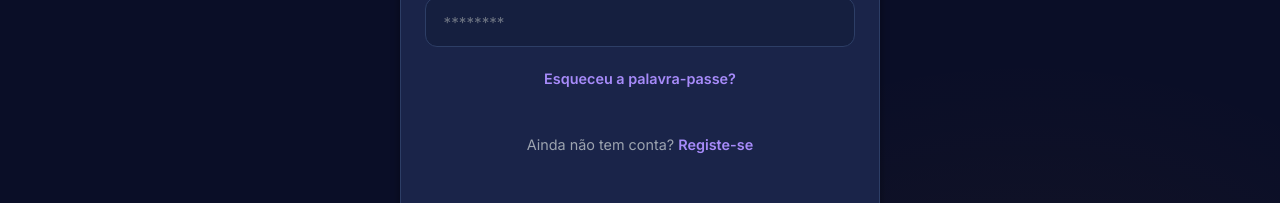
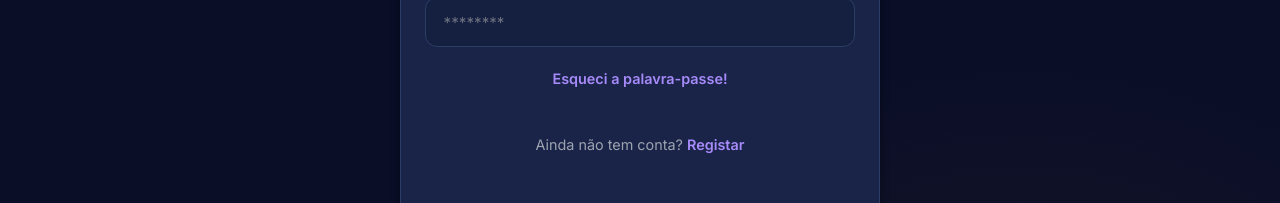
Before and after one commit to adrianfalcaodev/CodeQuest, a React (Vite) app in the folder Frontend/: page /login in a window 1280 px wide. Shown: the part 386-589 px from the top of the page. Built offline with nearby package versions, Linux system fonts and the light colour scheme; no server answers.

Commit message:
Pequena mudança na pagina de login

```diff
--- a/Frontend/src/pages/LoginPage.jsx
+++ b/Frontend/src/pages/LoginPage.jsx
@@ -68,14 +68,14 @@ export default function LoginPage() {
 
           <p>
             <Link className="card-link" to="/esqueceusenha">
-              Esqueceu a palavra-passe?
+              Esqueci a palavra-passe!
             </Link>
           </p>
 
           <p>
             Ainda não tem conta?{" "}
             <Link className="card-link" to="/registo">
-              Registe-se
+              Registar
             </Link>
           </p>
 
```
Also changed, not shown: 1 other file (tests, documents, lock files or other folders).
